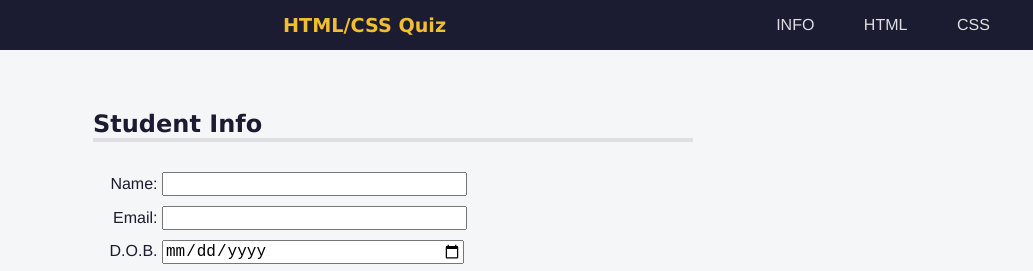
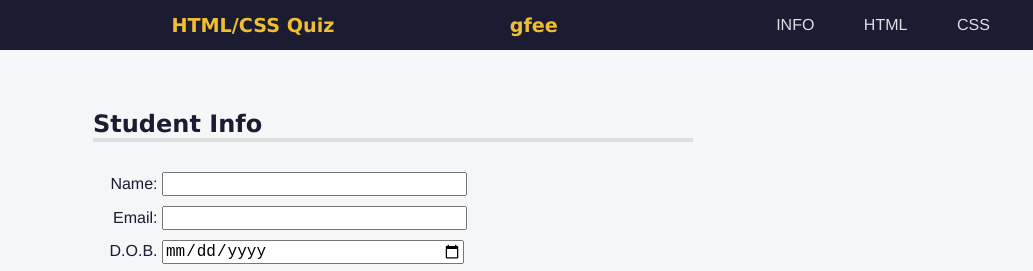
Before and after one commit to abhishekbaraik333/self-educate, a website: page HTML Quiz/index.html in a window 1280 px wide. Shown: the top 271 px of the page, 247-1280 px from the left. Drawn offline with Linux system fonts and the light colour scheme.

Commit message:
file added

```diff
--- a/HTML Quiz/index.html
+++ b/HTML Quiz/index.html
@@ -11,6 +11,7 @@
     <header>
       <img id="logo" src="https://cdn.freecodecamp.org/platform/universal/fcc_primary.svg">
       <h1>HTML/CSS Quiz</h1>
+      <h1>gfee</h1>
       <nav>
         <ul>
           <li><a href="#student-info" accesskey="i">INFO</a></li>
```
Also changed, not shown: README.MD (added).
